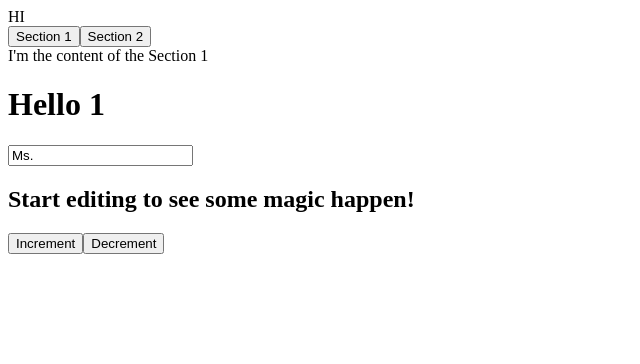
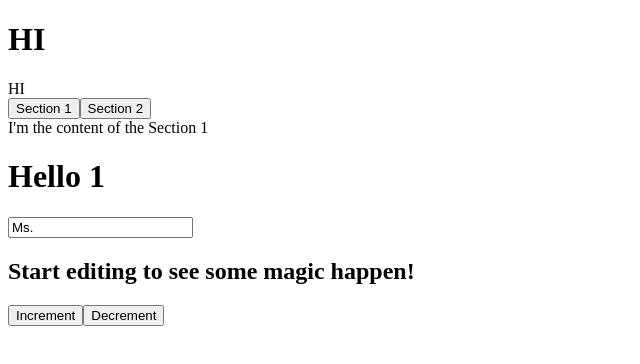
Before and after one commit to hello2jolee/react-hooks, a React (Create React App) app: page / in a window 1280 px wide. Shown: the top 364 px of the page, without its empty margins (0-640 px from the left). Built offline with nearby package versions, Linux system fonts and the light colour scheme.

Commit message:
#3 2.useClick

```diff
--- a/src/App.js
+++ b/src/App.js
@@ -2,6 +2,7 @@
 import { useInput } from "./hooks/useInput";
 import { useTabs } from "./hooks/useTabs";
 import { useTitle } from "./hooks/useTitle";
+import { useClick } from "./hooks/useClick";
 
 const content = [
   { tab: "Section 1", content: "I'm the content of the Section 1" },
@@ -24,8 +25,16 @@
   const titleUpdater = useTitle("Loading...");
   setTimeout(() => titleUpdater("Home"), 5000);
 
+  // useClick
+  const sayHello = () => console.log("say hello");
+  const title = useClick(sayHello);
+
   return (
     <div className="App">
+      {/* [S] useClick  */}
+      <h1 ref={title}>HI</h1>
+      {/* [E] useClick  */}
+
       {/* [S] useTitle */}
       <div>HI</div>
       {/* [E] useTitle */}
--- /dev/null
+++ b/src/hooks/useClick.js
@@ -0,0 +1,18 @@
+import { useEffect, useRef } from "react";
+
+export const useClick = (onClick) => {
+  const element = useRef();
+
+  useEffect(() => {
+    if (element.current) {
+      element.current.addEventListener("click", onClick);
+    }
+    return () => {
+      if (element.current) {
+        element.current.removeEventListener("click", onClick);
+      }
+    };
+  }, []);
+
+  return element;
+};
```
